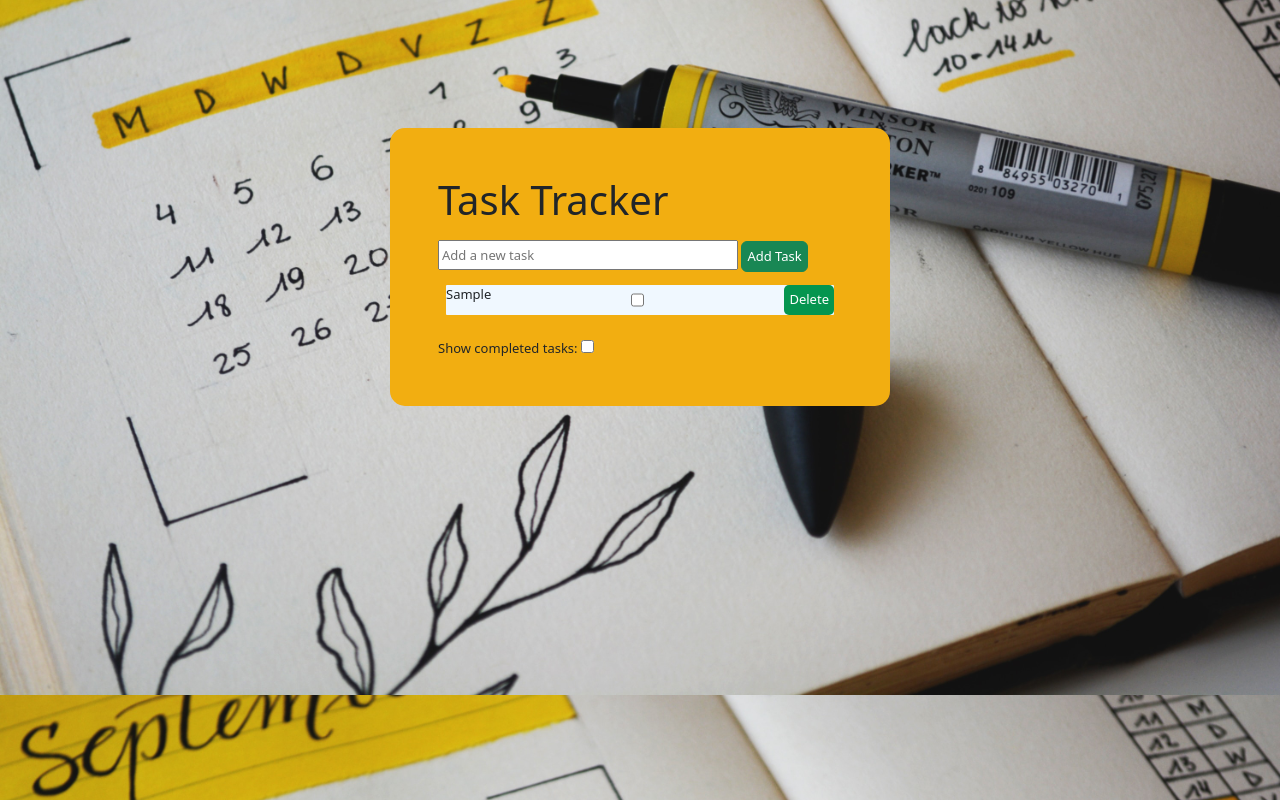
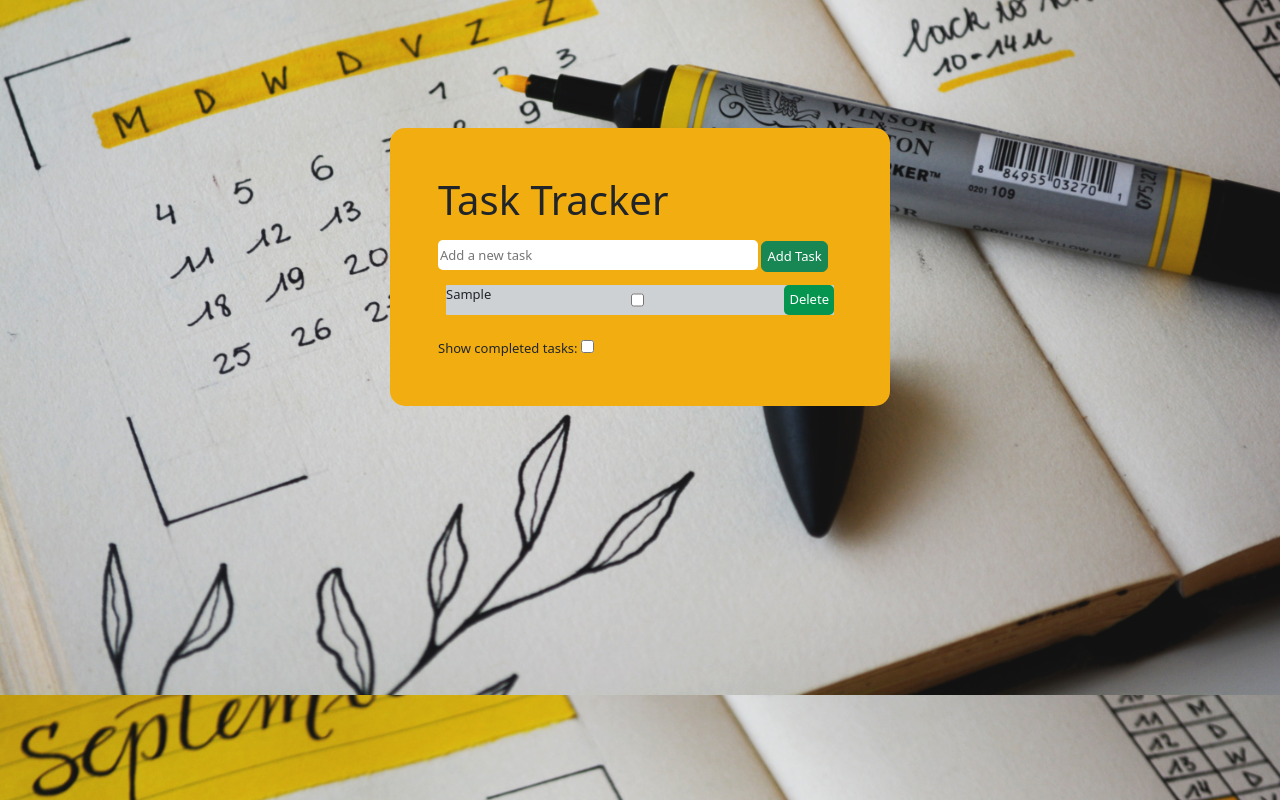
Before and after one commit to MOALIZERCRIS/Task_Tracker_Class, a plain HTML site: page index.html in a window 1280 px wide. Both pictures are taken after typing "Sample" into the empty fields and a click on the button "Add Task". Drawn offline with nearby package versions, Linux system fonts and the light colour scheme.

Commit message:
New changes made

```diff
--- a/index.html
+++ b/index.html
@@ -28,10 +28,10 @@ body{
 
         .textarea {
             height: 30px;
-            width: 300px;
+            width: 320px;
             font-size: small;
-            /* border-radius: 5px;
-            border: none; */
+            border-radius: 5px;
+            border: none;
         }
 
     .box{
@@ -40,7 +40,7 @@ body{
         border-radius: 15px;
         text-align: start;
         justify-content: center;
-        font-size: small;
+        font-size: small;Exerc
 
     }
 
@@ -49,7 +49,7 @@ body{
             margin: 5px 0;
             border: px solid #05954f;
             border-radius: 1px;
-            background-color: aliceblue;
+            background-color: rgb(205, 209, 212);
             display: flex;
             justify-content: space-between;
 
```
